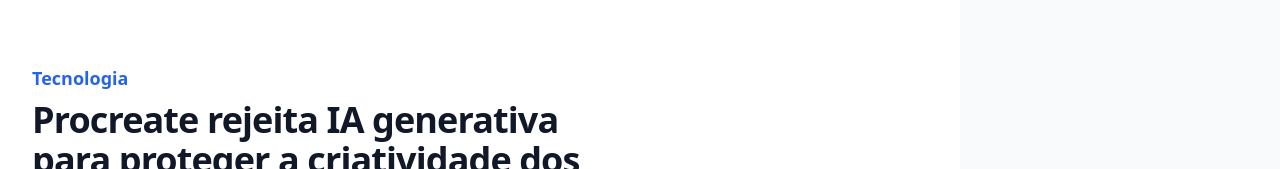
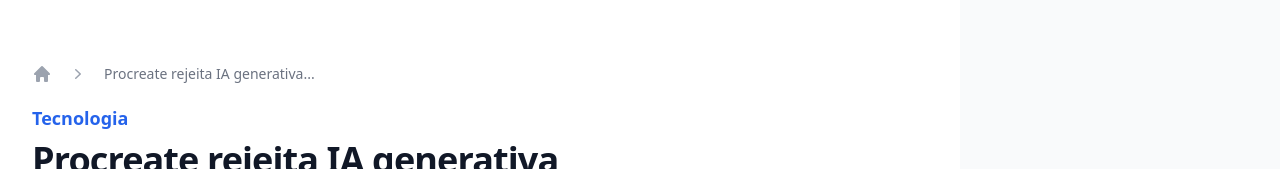
Before and after one commit to MelloBirkan/informabytes-site-de-noticias, a website: page src/procreate.html in a window 1280 px wide. Shown: the top 169 px of the page. Drawn offline with Linux system fonts and the light colour scheme.

Commit message:
Adicionado `Breadcrumbs`

```diff
--- a/src/procreate.html
+++ b/src/procreate.html
@@ -9,6 +9,28 @@
 <body>
 <div class="overflow-hidden bg-white">
   <div class="relative mx-auto max-w-7xl px-6 py-16 lg:px-8">
+    <nav class="flex pb-5">
+  <ol role="list" class="flex items-center space-x-4">
+    <li>
+      <div>
+        <a href="./index.html" class="text-gray-400 hover:text-gray-500">
+          <svg class="h-5 w-5 flex-shrink-0" viewBox="0 0 20 20" fill="currentColor" aria-hidden="true">
+            <path fill-rule="evenodd" d="M9.293 2.293a1 1 0 011.414 0l7 7A1 1 0 0117 11h-1v6a1 1 0 01-1 1h-2a1 1 0 01-1-1v-3a1 1 0 00-1-1H9a1 1 0 00-1 1v3a1 1 0 01-1 1H5a1 1 0 01-1-1v-6H3a1 1 0 01-.707-1.707l7-7z" clip-rule="evenodd" />
+          </svg>
+          <span class="sr-only">Inicio</span>
+        </a>
+      </div>
+    </li>
+    <li>
+      <div class="flex items-center">
+        <svg class="h-5 w-5 flex-shrink-0 text-gray-400" viewBox="0 0 20 20" fill="currentColor" aria-hidden="true">
+          <path fill-rule="evenodd" d="M7.21 14.77a.75.75 0 01.02-1.06L11.168 10 7.23 6.29a.75.75 0 111.04-1.08l4.5 4.25a.75.75 0 010 1.08l-4.5 4.25a.75.75 0 01-1.06-.02z" clip-rule="evenodd" />
+        </svg>
+        <a href="" class="ml-4 text-sm font-medium text-gray-500 hover:text-gray-700">Procreate rejeita IA generativa...</a>
+      </div>
+    </li>
+  </ol>
+</nav>
     <div class="absolute bottom-0 left-3/4 top-0 hidden w-screen bg-gray-50 lg:block"></div>
     <div class="mx-auto max-w-prose text-base lg:grid lg:max-w-none lg:grid-cols-2 lg:gap-8">
       <div>
```
Also changed, not shown: src/output.css.
